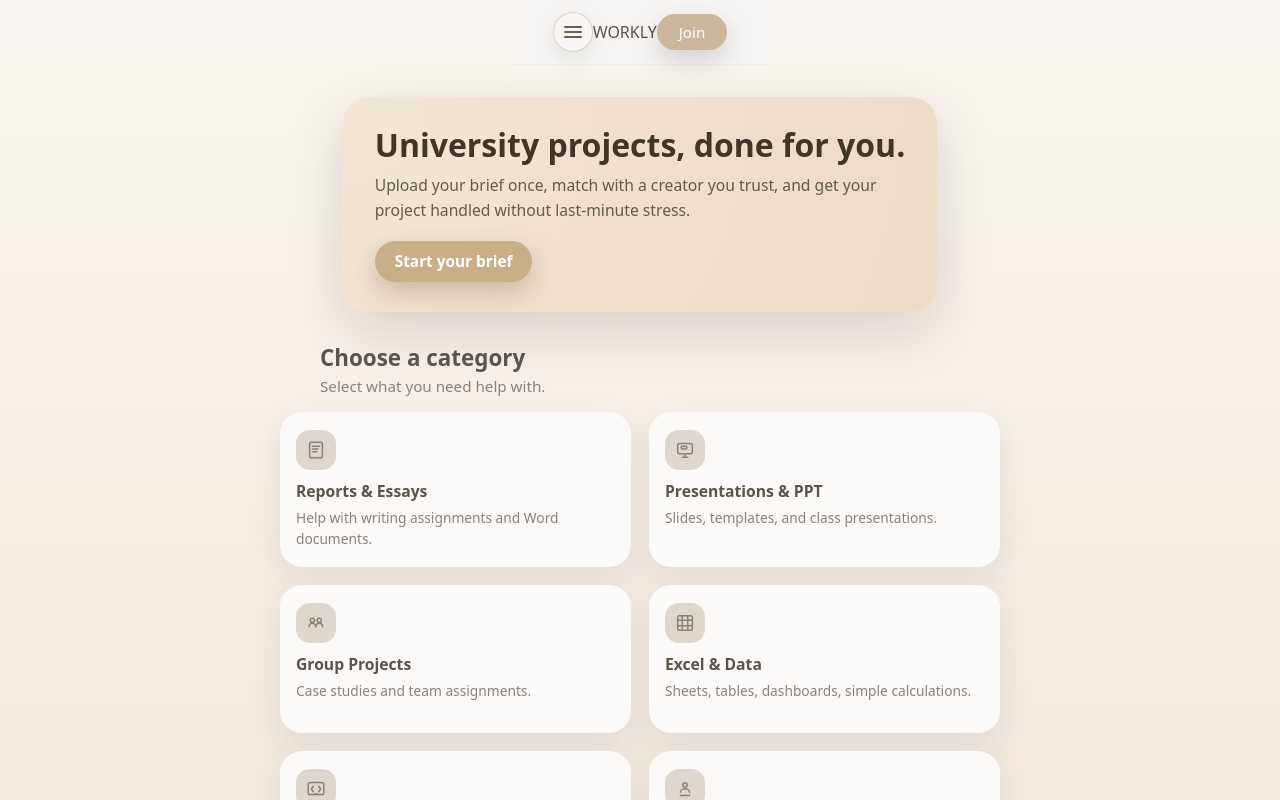
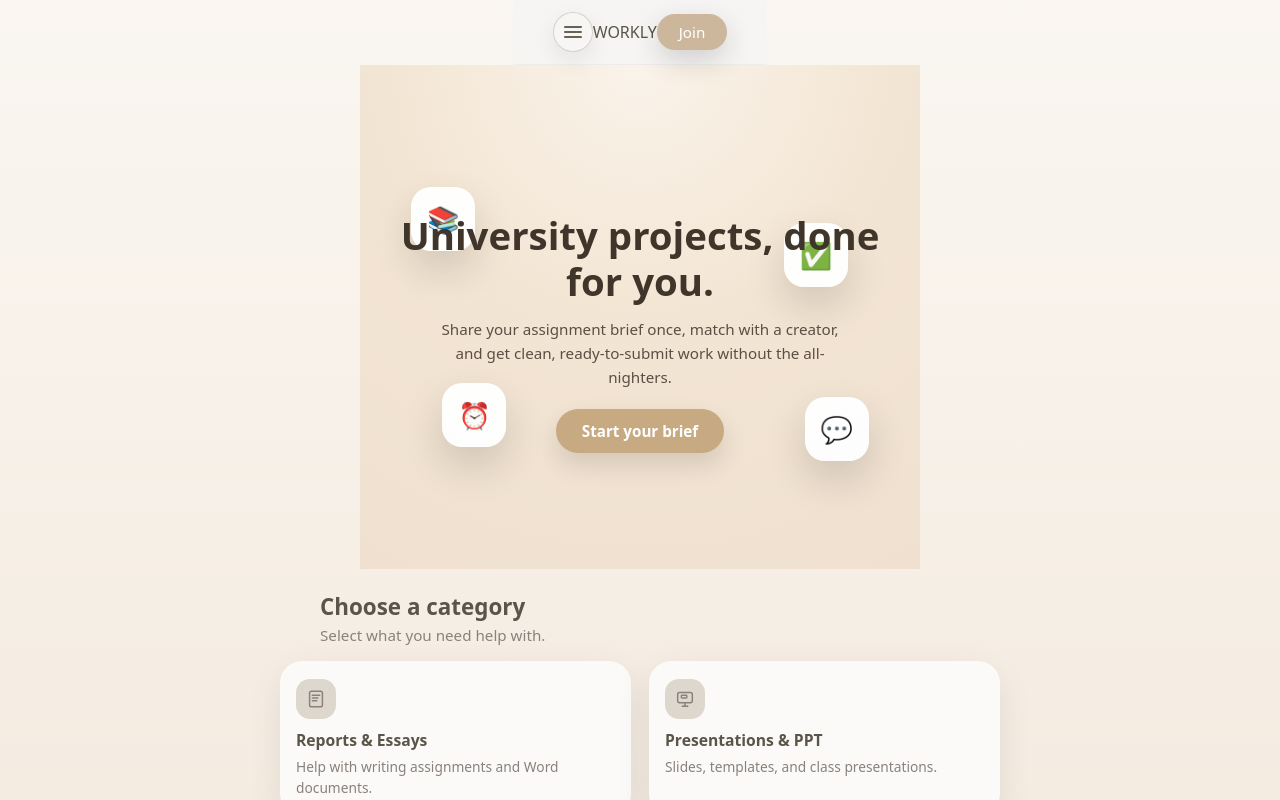
Before and after one commit to SEBRAHEIM/workly-landing, a Next.js app: page / in a window 1280 px wide. Shown: the top 800 px of the page. Built offline with nearby package versions, Linux system fonts and the light colour scheme.

Commit message:
Replace home hero with full-width Canva-style hero and CTA

```diff
--- a/pages/index.js
+++ b/pages/index.js
@@ -284,20 +284,34 @@ description: "Anything else required for your course.",
 
       <div className="page-root">
               <Navbar />
-      <section className="hero-banner">
-        <div className="hero-banner-inner">
-          <h1 className="hero-banner-title">
-            University projects, done for you.
-          </h1>
-          <p className="hero-banner-subtitle">
-            Upload your brief once, match with a creator you trust, and get
-            your project handled without last-minute stress.
-          </p>
-          <Link href="/join" className="hero-banner-cta">
-            Start your brief
-          </Link>
-        </div>
-      </section>
+      <section className="hero hero-full">
+  <div className="hero-full-inner">
+    <div className="hero-floating hero-floating-1">
+      <span className="hero-floating-emoji">📚</span>
+    </div>
+    <div className="hero-floating hero-floating-2">
+      <span className="hero-floating-emoji">✅</span>
+    </div>
+    <div className="hero-floating hero-floating-3">
+      <span className="hero-floating-emoji">⏰</span>
+    </div>
+    <div className="hero-floating hero-floating-4">
+      <span className="hero-floating-emoji">💬</span>
+    </div>
+
+    <div className="hero-full-copy">
+      <h1 className="hero-full-title">University projects, done for you.</h1>
+      <p className="hero-full-subtitle">
+        Share your assignment brief once, match with a creator, and get clean,
+        ready-to-submit work without the all-nighters.
+      </p>
+      <button className="hero-full-cta">
+        Start your brief
+      </button>
+    </div>
+  </div>
+</section>
+
 
 
 
--- a/styles/globals.css
+++ b/styles/globals.css
@@ -1606,3 +1606,99 @@ body {
     max-width: 520px;
   }
 }
+
+/* === Canva-style full hero for home page === */
+/* === Canva-style full hero for home page === */
+
+.hero-full {
+  background: radial-gradient(circle at top, #faf3ea 0%, #f3e5d3 45%, #efe0cf 100%);
+  padding: 56px 20px 40px;
+}
+
+.hero-full-inner {
+  position: relative;
+  max-width: 520px;
+  margin: 0 auto;
+  min-height: 320px;
+  display: flex;
+  align-items: center;
+  justify-content: center;
+  text-align: center;
+}
+
+.hero-full-copy {
+  position: relative;
+  z-index: 2;
+}
+
+.hero-full-title {
+  font-size: 2rem;
+  line-height: 1.2;
+  margin-bottom: 12px;
+  color: #40352a;
+}
+
+.hero-full-subtitle {
+  font-size: 0.95rem;
+  line-height: 1.6;
+  max-width: 26rem;
+  margin: 0 auto 20px;
+  color: rgba(64, 53, 42, 0.85);
+}
+
+.hero-full-cta {
+  display: inline-flex;
+  align-items: center;
+  justify-content: center;
+  padding: 12px 26px;
+  border-radius: 999px;
+  border: none;
+  font-size: 0.95rem;
+  font-weight: 600;
+  background: #c8aa82;
+  color: #ffffff;
+  box-shadow: 0 12px 26px rgba(0, 0, 0, 0.12);
+}
+
+.hero-full-cta:active {
+  transform: translateY(1px);
+}
+
+/* Floating stickers around hero text */
+
+.hero-floating {
+  position: absolute;
+  width: 64px;
+  height: 64px;
+  border-radius: 20px;
+  background: rgba(255, 255, 255, 0.95);
+  box-shadow: 0 18px 40px rgba(0, 0, 0, 0.14);
+  display: flex;
+  align-items: center;
+  justify-content: center;
+  z-index: 1;
+}
+
+.hero-floating-emoji {
+  font-size: 26px;
+}
+
+.hero-floating-1 { top: 14%; left: 6%; }
+.hero-floating-2 { top: 24%; right: 10%; }
+.hero-floating-3 { bottom: 14%; left: 12%; }
+.hero-floating-4 { bottom: 10%; right: 6%; }
+
+@media (min-width: 900px) {
+  .hero-full {
+    padding-top: 72px;
+    padding-bottom: 72px;
+  }
+
+  .hero-full-title {
+    font-size: 2.4rem;
+  }
+
+  .hero-full-inner {
+    min-height: 360px;
+  }
+}
```
